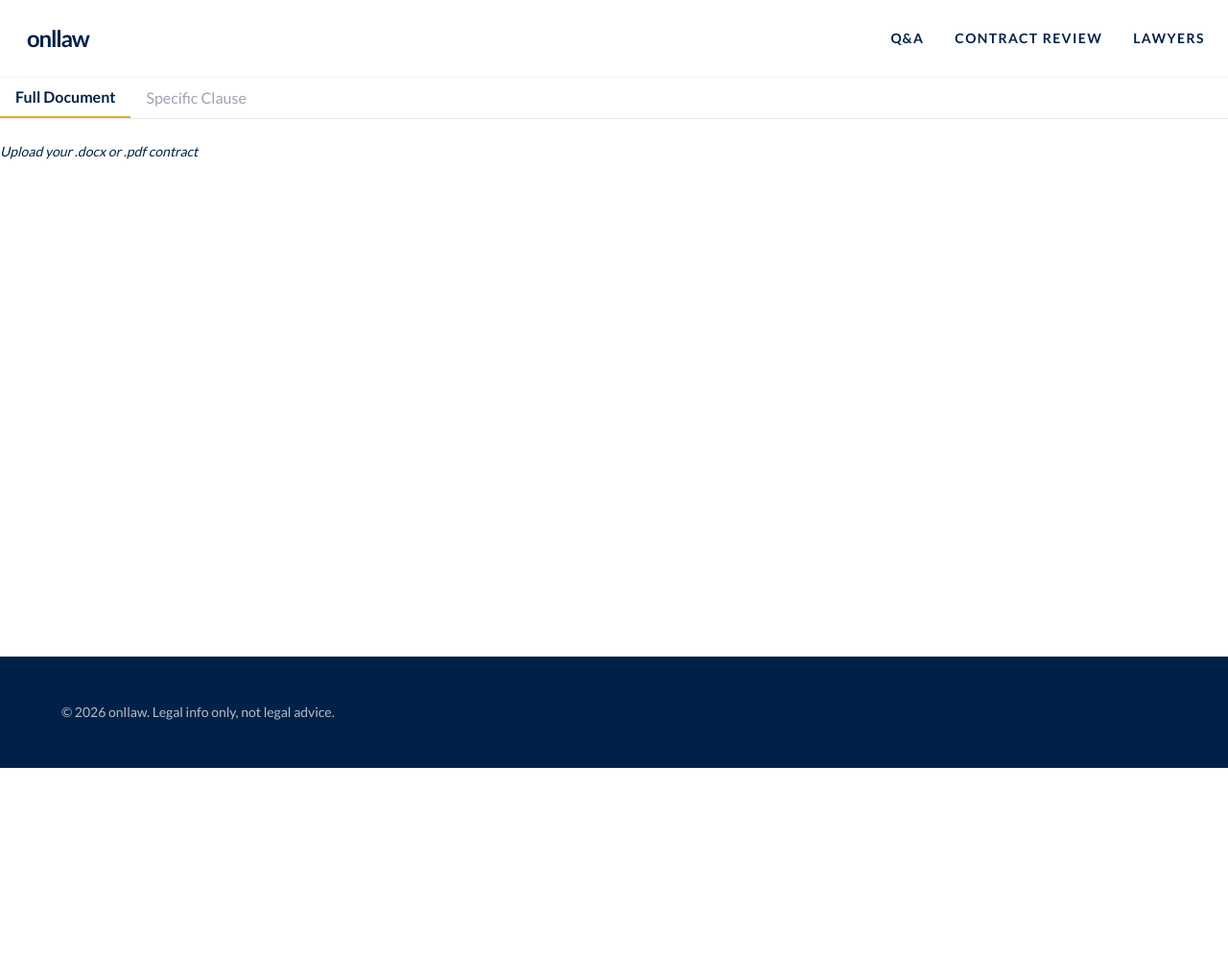
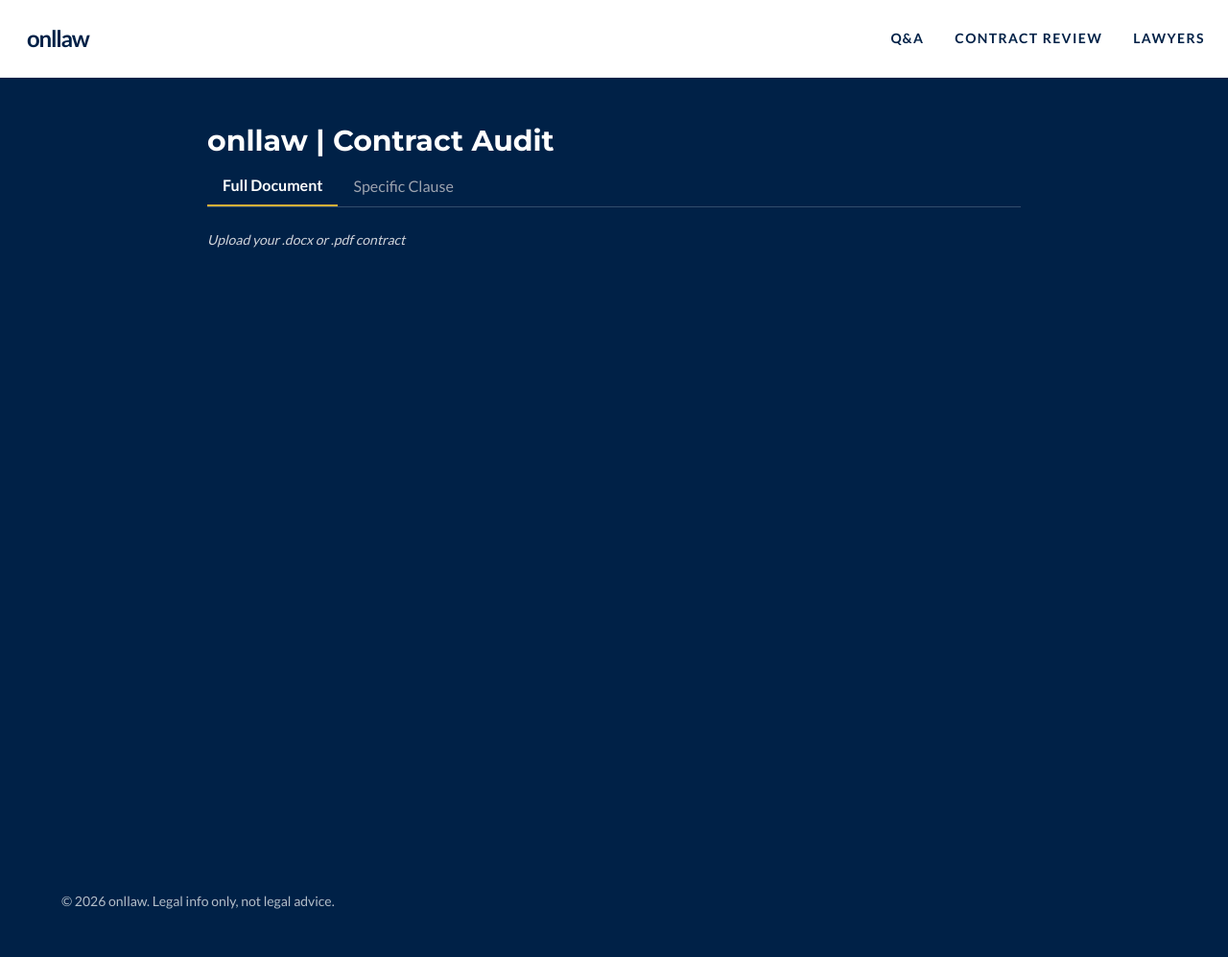
Before and after one commit to edimaudo/onllaw, a FastAPI app: template templates/audit.html in a window 1280 px wide. Shown: the whole page at 96% size. Before the commit the page ends 800 px from the top, so only its background shows below. Run offline with FastAPI, Linux system fonts and the light colour scheme; the template is opened without the code that fills it, so the values that code supplies are empty; some libraries are stand-ins or nearby versions; some web fonts are replaced.

Commit message:
Update audit.html

```diff
--- a/templates/audit.html
+++ b/templates/audit.html
@@ -1,21 +1,26 @@
 {% extends "base.html" %}
-{% block title %}onllaw | Contract Audit{% endblock %}
 
 {% block content %}
+<div class="bg-[#002147] min-h-screen">
+    <div class="max-w-4xl mx-auto py-12 px-6">
+        <h2 class="text-3xl font-bold text-white mb-2">onllaw | Contract Audit</h2>
+
         <div class="mb-8">
-    <div class="flex border-b">
-        <button onclick="showTab('file')" class="py-2 px-4 border-b-2 border-gold font-bold">Full Document</button>
-        <button onclick="showTab('section')" class="py-2 px-4 text-gray-400 hover:text-navy">Specific Clause</button>
+            <div class="flex border-b border-white/20">
+                <button onclick="showTab('file')" class="py-2 px-4 border-b-2 border-gold font-bold text-white">Full Document</button>
+                <button onclick="showTab('section')" class="py-2 px-4 text-gray-400 hover:text-white">Specific Clause</button>
             </div>
 
             <div id="file-upload" class="py-6">
-        <p class="text-sm mb-2 italic">Upload your .docx or .pdf contract</p>
+                <p class="text-sm mb-2 italic text-gray-300">Upload your .docx or .pdf contract</p>
             </div>
 
             <div id="section-review" class="py-6 hidden">
-        <p class="text-sm mb-2 italic">Paste a specific section (e.g., Termination Clause)</p>
-        <textarea name="clause_text" class="w-full h-32 p-3 border rounded" placeholder="Paste text here..."></textarea>
+                <p class="text-sm mb-2 italic text-gray-300">Paste a specific section (e.g., Termination Clause)</p>
+                <textarea name="clause_text" class="w-full h-32 p-3 border rounded text-navy" placeholder="Paste text here..."></textarea>
                 <button class="btn-gold px-6 py-2 mt-2 rounded">Review Section</button>
+            </div>
+        </div>
     </div>
 </div>
 
@@ -25,5 +30,15 @@
         navigator.clipboard.writeText(text);
         alert('Email draft copied!');
     }
+
+    function showTab(tab) {
+        if (tab === 'file') {
+            document.getElementById('file-upload').classList.remove('hidden');
+            document.getElementById('section-review').classList.add('hidden');
+        } else {
+            document.getElementById('file-upload').classList.add('hidden');
+            document.getElementById('section-review').classList.remove('hidden');
+        }
+    }
 </script>
 {% endblock %}
```
Lines whose indentation alone changed are shown as unchanged.
